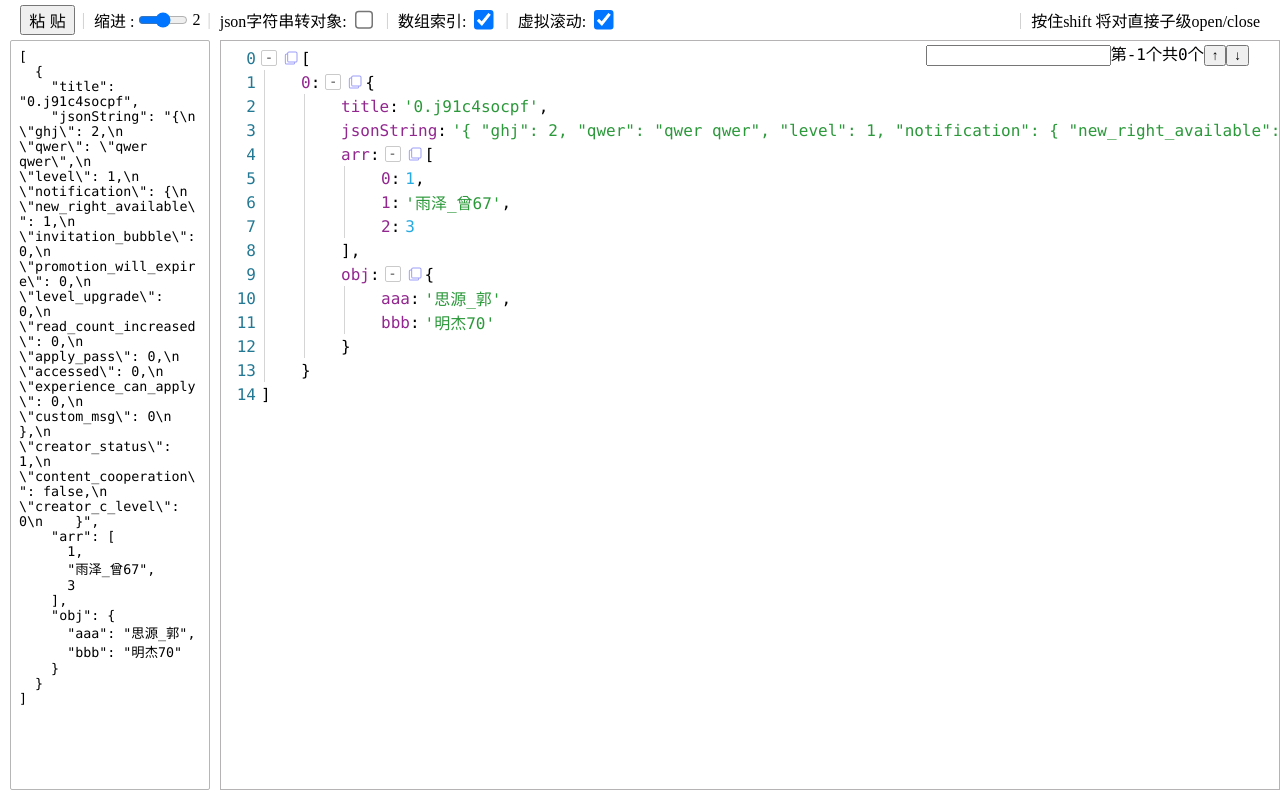
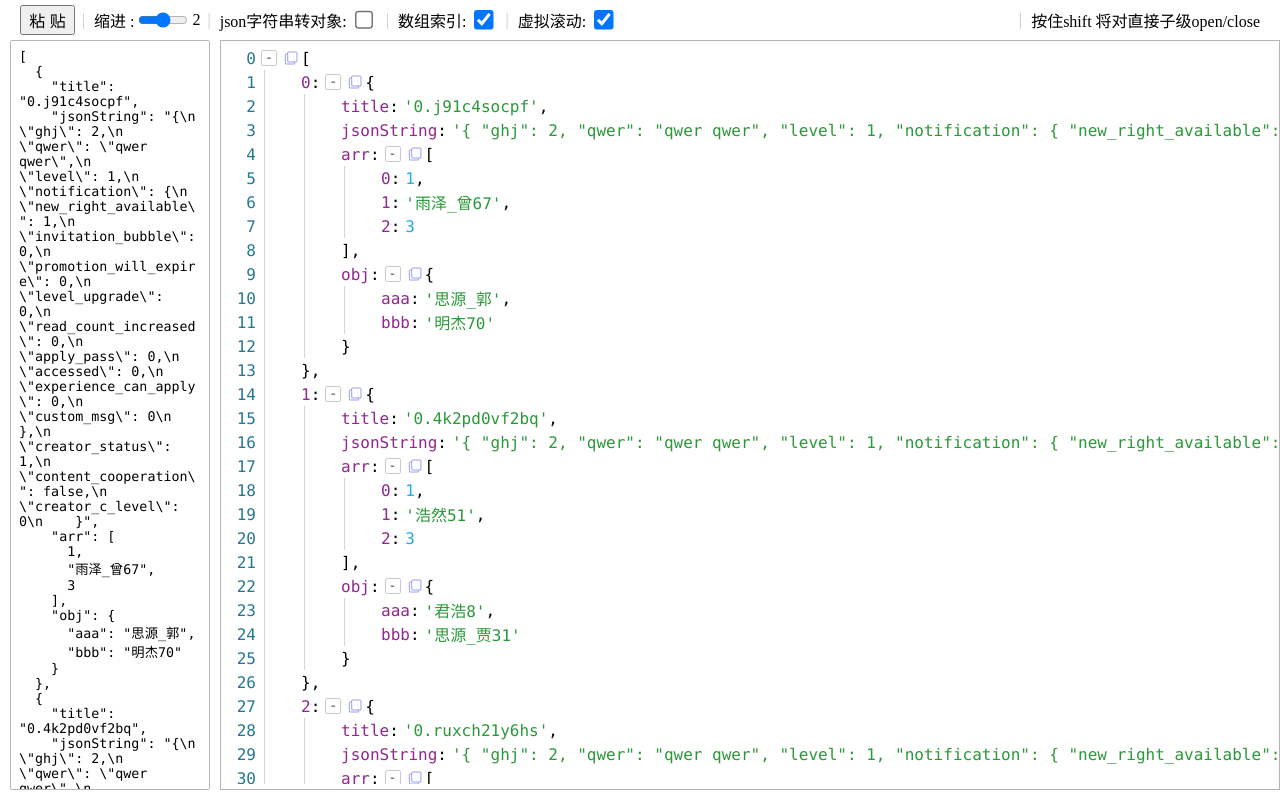
Before and after one commit to rmstsd/rmst-json-preview, a React (Vite) app: page / in a window 1280 px wide. Built offline with nearby package versions, Linux system fonts and the light colour scheme.

Commit message:
搜索高亮, 待完: 滚动, 折叠

```diff
--- a/index.html
+++ b/index.html
@@ -9,7 +9,7 @@
     <meta content="yes" name="apple-mobile-web-app-capable" />
     <meta
       name="viewport"
-      content="width=device-width,height=device-height,inital-scale=1.0,maximum-scale=1.0,user-scalable=no"
+      content="width=device-width,height=device-height,initial-scale=1.0,maximum-scale=1.0,user-scalable=no"
     />
     <meta name="description" content="便捷好用的JSON神器" />
     <meta name="keywords" content="json,json预览,json格式化,格式化工具" />
--- a/src/App.tsx
+++ b/src/App.tsx
@@ -7,7 +7,7 @@ import { useLocalStorageState } from './source-code/hooks'
 
 faker.setLocale('zh_CN')
 
-const data = Array.from({ length: 1 }, () => ({
+const data = Array.from({ length: 100 }, () => ({
   title: Math.random().toString(36),
   // .repeat(Math.floor(Math.random() * 20))
   jsonString: `{
--- a/src/NotFixedHeightDemo.tsx
+++ b/src/NotFixedHeightDemo.tsx
@@ -1,5 +1,5 @@
 import { faker } from '@faker-js/faker'
-import VirtualList from './source-code/components/VirtualList'
+import VirtualList from './source-code/uiComponents/VirtualList'
 
 import { useStateRef } from './source-code/hooks'
 
--- a/src/app.less
+++ b/src/app.less
@@ -16,6 +16,18 @@ body,
     height: 40px;
     padding: 0 20px;
     overflow: auto;
+
+    &::-webkit-scrollbar {
+      width: 4px;
+      height: 4px;
+      background-color: #f5f5f5;
+    }
+
+    /* 修改滚动条滑块的颜色和圆角 */
+    &::-webkit-scrollbar-thumb {
+      background-color: #dadada;
+      border-radius: 10px;
+    }
 
     button {
       cursor: pointer;
--- a/src/source-code/virtualMode/CopyIcon.tsx
+++ b/src/source-code/virtualMode/CopyIcon.tsx
@@ -1,5 +1,6 @@
 import { useState } from 'react'
-import Tooltip from '../components/Tooltip'
+import Tooltip from '../uiComponents/Tooltip'
+import { IconCopy } from './Svg'
 
 const CopyIcon = props => {
   const { onClick, restProps } = props
@@ -15,24 +16,7 @@ const CopyIcon = props => {
   return (
     <Tooltip visible={succ} content="复制成功">
       <span className="copy-icon" onClick={innerOnClick} {...restProps}>
-        <svg
-          fill="none"
-          stroke="currentColor"
-          strokeWidth="3"
-          viewBox="0 0 48 48"
-          width="1em"
-          height="1em"
-          strokeLinecap="butt"
-          strokeLinejoin="miter"
-        >
-          <path
-            fill="currentColor"
-            fillRule="evenodd"
-            stroke="none"
-            d="M18 4.5a5.5 5.5 0 0 0-5.5 5.5v.5H11A5.5 5.5 0 0 0 5.5 16v22a5.5 5.5 0 0 0 5.5 5.5h20a5.5 5.5 0 0 0 5.5-5.5v-.5H38a5.5 5.5 0 0 0 5.5-5.5V10A5.5 5.5 0 0 0 38 4.5H18Zm15.5 33H18a5.5 5.5 0 0 1-5.5-5.5V13.5H11A2.5 2.5 0 0 0 8.5 16v22a2.5 2.5 0 0 0 2.5 2.5h20a2.5 2.5 0 0 0 2.5-2.5v-.5ZM15.5 10A2.5 2.5 0 0 1 18 7.5h20a2.5 2.5 0 0 1 2.5 2.5v22a2.5 2.5 0 0 1-2.5 2.5H18a2.5 2.5 0 0 1-2.5-2.5V10Z"
-            clipRule="evenodd"
-          />
-        </svg>
+        <IconCopy />
       </span>
     </Tooltip>
   )
--- a/src/source-code/virtualMode/Entry.tsx
+++ b/src/source-code/virtualMode/Entry.tsx
@@ -1,12 +1,14 @@
-import React, { useEffect, useMemo, useState } from 'react'
+import React, { useEffect, useMemo, useRef, useState } from 'react'
+import classNames from 'classnames'
 import Highlighter from 'react-highlight-words'
+
 import { clapTabularFromJson, getAllBracket, isLeftBracketItem, isRightBracketItem } from './utils'
-import VirtualList from '../components/VirtualList'
+import VirtualList from '../uiComponents/VirtualList'
 import { useUpdate } from '../hooks'
 import CopyIcon from './CopyIcon'
 
 import './style.less'
-import classNames from 'classnames'
+import { IconArrowDown, IconArrowUp, IconClose } from './Svg'
 
 const rowHeight = 24
 
@@ -21,17 +23,19 @@ type IEntryProps = {
   isShowArrayIndex?: boolean
 }
 
+type IHighlightSearch = { rowIndex: number; type: 'key' | 'renderValue'; match: RegExpMatchArray }
+
+const defaultProps = {
+  isJsonStrToObject: false,
+  indent: 2,
+  isVirtualMode: true,
+  isShowArrayIndex: false,
+  isFixedHeight: true
+}
+
 const Entry: React.FC<IEntryProps> = props => {
-  const {
-    value,
-    isJsonStrToObject,
-    indent,
-    style,
-    isVirtualMode,
-    isFixedHeight = true,
-    isShowArrayIndex
-  } = {
-    ...{ isJsonStrToObject: false, indent: 2, isVirtualMode: true, isShowArrayIndex: false },
+  const { value, isJsonStrToObject, indent, style, isVirtualMode, isFixedHeight, isShowArrayIndex } = {
+    ...defaultProps,
     ...props
   }
 
@@ -46,12 +50,19 @@ const Entry: React.FC<IEntryProps> = props => {
 
   const [wd, setWd] = useState('')
   const [hightIndex, setHightIndex] = useState(-1)
-  const [highlightSearchList, setHighlightSearchList] = useState([])
+  const [highlightSearchList, setHighlightSearchList] = useState<IHighlightSearch[]>([])
+  const [searchVisible, setSearchVisible] = useState(false)
+  const searchInputRef = useRef<HTMLInputElement>(null)
 
   useEffect(() => {
     document.addEventListener('keydown', evt => {
       if (evt.ctrlKey && evt.code === 'KeyF') {
         evt.preventDefault()
+        setSearchVisible(true)
+        searchInputRef.current.focus()
+      }
+      if (evt.code === 'Escape') {
+        setSearchVisible(false)
       }
     })
   }, [])
@@ -164,35 +175,60 @@ const Entry: React.FC<IEntryProps> = props => {
     const _wd = evt.target.value
     setWd(_wd)
 
-    const _highlightSearchList = tabularTotalList.reduce((acc, item) => {
+    if (!_wd) {
+      setHighlightSearchList([])
+      return
+    }
+
+    const _highlightSearchList = tabularTotalList.reduce<IHighlightSearch[]>((acc, item) => {
       if (typeof item.key === 'string') {
-        const sr = Array.from(item.key.matchAll(new RegExp(_wd, 'g')))
+        const singleMatch = Array.from(item.key.matchAll(new RegExp(_wd, 'g')))
 
-        if (sr.length) acc.push(...sr.map(o => ({ row: item, match: o })))
+        if (singleMatch.length) {
+          acc.push(...singleMatch.map(o => ({ rowIndex: item.index, type: 'key' as const, match: o })))
+        }
       }
       if (typeof item.renderValue === 'string') {
-        const sr = Array.from(item.renderValue.matchAll(new RegExp(_wd, 'g')))
+        const singleMatch = Array.from(item.renderValue.matchAll(new RegExp(_wd, 'g')))
 
-        if (sr.length) acc.push(...sr.map(o => ({ row: item, match: o })))
+        if (singleMatch.length) {
+          acc.push(
+            ...singleMatch.map(o => ({ rowIndex: item.index, type: 'renderValue' as const, match: o }))
+          )
+        }
       }
 
       return acc
     }, [])
 
-    console.log('_highlightSearchList', _highlightSearchList)
-
+    setHightIndex(0)
     setHighlightSearchList(_highlightSearchList)
   }
 
-  const getActiveIndex = (renderedItem: IRenderItem, type: 'key' | 'renderValue') => {
-    if (!highlightSearchList[hightIndex]) return -1
+  const getActiveIndex = (renderedItem: IRenderItem, type: IHighlightSearch['type']) => {
+    const flatMatchItem = highlightSearchList[hightIndex]
+    if (!searchVisible || !flatMatchItem) return -1
 
-    if (renderedItem.index === highlightSearchList[hightIndex].row.index) {
-      return 0
+    if (renderedItem.index === flatMatchItem.rowIndex) {
+      if (type === 'key') {
+        const beforeIndex = highlightSearchList.findIndex(item => item.rowIndex === renderedItem.index)
+
+        return hightIndex - beforeIndex
+      }
+
+      if (type === 'renderValue') {
+        const beforeIndex = highlightSearchList.findIndex(
+          item => item.rowIndex === renderedItem.index && item.type === 'renderValue'
+        )
+
+        return hightIndex - beforeIndex
+      }
     }
 
     return -1
   }
+
+  const searchWords = searchVisible ? [wd] : []
 
   const renderRow = (item: IRenderItem) => {
     const isShowArrayIndex = getIsShowArrayKey(item)
@@ -223,7 +259,7 @@ const Entry: React.FC<IEntryProps> = props => {
             activeClassName="highlightActive"
             highlightClassName="highlightClassName"
             activeIndex={getActiveIndex(item, 'key')}
-            searchWords={[wd]}
+            searchWords={searchWords}
             autoEscape={true}
             textToHighlight={item.key}
           />
@@ -256,7 +292,7 @@ const Entry: React.FC<IEntryProps> = props => {
               : null
           }
           highlightClassName="highlightClassName"
-          searchWords={[wd]}
+          searchWords={searchWords}
           autoEscape={true}
           textToHighlight={item.renderValue}
         />
@@ -275,23 +311,41 @@ const Entry: React.FC<IEntryProps> = props => {
 
   return (
     <div className="virtual-mode" style={{ ...style }}>
-      <div className="custom-search">
-        <input type="text" value={wd} onChange={searchOnchange} />
-        <span>第{hightIndex}个</span>
-        <span>共{highlightSearchList.length}个</span>
+      <div
+        className={classNames('custom-search-container', searchVisible && 'custom-search-container-visible')}
+      >
+        <input ref={searchInputRef} type="text" value={wd} onChange={searchOnchange} />
+        <span className="count-container">
+          {highlightSearchList.length ? (
+            <>
+              <span>第 {hightIndex + 1} 项</span>, <span>共 {highlightSearchList.length} 项</span>
+            </>
+          ) : (
+            '无结果'
+          )}
+        </span>
         <button
+          className="find-match-btn"
           onClick={() => {
-            setHightIndex(hightIndex - 1)
+            const _v = hightIndex - 1
+            setHightIndex(_v === -1 ? highlightSearchList.length - 1 : _v)
           }}
         >
-          ↑
+          <IconArrowUp />
         </button>
+
         <button
+          className="find-match-btn"
           onClick={() => {
-            setHightIndex(hightIndex + 1)
+            const _v = hightIndex + 1
+            setHightIndex(_v === highlightSearchList.length ? 0 : _v)
           }}
         >
-          ↓
+          <IconArrowDown />
+        </button>
+
+        <button className="find-match-btn" onClick={() => setSearchVisible(false)}>
+          <IconClose />
         </button>
       </div>
 
--- /dev/null
+++ b/src/source-code/virtualMode/Svg.tsx
@@ -0,0 +1,72 @@
+export const IconArrowUp = () => {
+  return (
+    <svg
+      fill="none"
+      stroke="currentColor"
+      strokeWidth="4"
+      viewBox="0 0 48 48"
+      focusable="false"
+      strokeLinecap="butt"
+      strokeLinejoin="miter"
+      className="arco-icon"
+    >
+      <path d="M11.27 20.272 23.997 7.544l12.728 12.728M24 43V8.705"></path>
+    </svg>
+  )
+}
+
+export const IconArrowDown = () => {
+  return (
+    <svg
+      fill="none"
+      stroke="currentColor"
+      strokeWidth="4"
+      viewBox="0 0 48 48"
+      focusable="false"
+      strokeLinecap="butt"
+      className="arco-icon"
+      strokeLinejoin="miter"
+    >
+      <path d="m11.27 27.728 12.727 12.728 12.728-12.728M24 5v34.295"></path>
+    </svg>
+  )
+}
+
+export const IconClose = () => {
+  return (
+    <svg
+      fill="none"
+      stroke="currentColor"
+      strokeWidth="5"
+      viewBox="0 0 48 48"
+      focusable="false"
+      strokeLinecap="round"
+      strokeLinejoin="round"
+      className="arco-icon"
+    >
+      <path d="M9.857 9.858 24 24m0 0 14.142 14.142M24 24 38.142 9.858M24 24 9.857 38.142"></path>
+    </svg>
+  )
+}
+
+export const IconCopy = () => {
+  return (
+    <svg
+      fill="none"
+      stroke="currentColor"
+      strokeWidth="3"
+      viewBox="0 0 48 48"
+      strokeLinecap="butt"
+      strokeLinejoin="miter"
+      className="arco-icon"
+    >
+      <path
+        fill="currentColor"
+        fillRule="evenodd"
+        stroke="none"
+        d="M18 4.5a5.5 5.5 0 0 0-5.5 5.5v.5H11A5.5 5.5 0 0 0 5.5 16v22a5.5 5.5 0 0 0 5.5 5.5h20a5.5 5.5 0 0 0 5.5-5.5v-.5H38a5.5 5.5 0 0 0 5.5-5.5V10A5.5 5.5 0 0 0 38 4.5H18Zm15.5 33H18a5.5 5.5 0 0 1-5.5-5.5V13.5H11A2.5 2.5 0 0 0 8.5 16v22a2.5 2.5 0 0 0 2.5 2.5h20a2.5 2.5 0 0 0 2.5-2.5v-.5ZM15.5 10A2.5 2.5 0 0 1 18 7.5h20a2.5 2.5 0 0 1 2.5 2.5v22a2.5 2.5 0 0 1-2.5 2.5H18a2.5 2.5 0 0 1-2.5-2.5V10Z"
+        clipRule="evenodd"
+      />
+    </svg>
+  )
+}
--- a/src/source-code/virtualMode/style.less
+++ b/src/source-code/virtualMode/style.less
@@ -1,20 +1,73 @@
+.arco-icon {
+  display: inline-block;
+  width: 1em;
+  height: 1em;
+  vertical-align: -2px;
+  stroke: currentColor;
+}
+
 .virtual-mode {
   font-family: 'Consolas';
   font-size: 16px;
   position: relative;
+  overflow: hidden;
 
-  .custom-search {
+  .custom-search-container {
+    transform: translateY(calc(-100% - 10px));
+    transition: all 0.3s;
     position: absolute;
     top: 0;
     z-index: 5;
-    right: 30px;
+    right: 20px;
+    display: flex;
+    align-items: center;
+    border-left: 1px solid #d4d4d4;
+    border-right: 1px solid #d4d4d4;
+    border-bottom: 1px solid #d4d4d4;
+    box-shadow: 0 0 8px 2px rgba(0, 0, 0, 0.16);
+    background-color: #f3f3f3;
+
+    input {
+      padding: 4px 6px;
+      border: 2px solid transparent;
+      resize: none;
+      outline: none;
+      font-size: 13px;
+      height: 30px;
+      box-sizing: border-box;
+
+      &:hover,
+      &:focus {
+        border-color: #5b9bf5;
+      }
+    }
+
+    .count-container {
+      display: inline-block;
+      width: 180px;
+      text-align: right;
+      margin-right: 5px;
+    }
+    .find-match-btn {
+      font-size: 18px;
+      border: none;
+      cursor: pointer;
+      &:hover {
+        background-color: #dedede;
+      }
+    }
+  }
+
+  .custom-search-container-visible {
+    transform: translateY(0);
   }
 
   .highlightClassName {
+    background-color: yellow;
   }
 
   .highlightActive {
-    background-color: pink;
+    background-color: #f48f42;
   }
 
   .line-numbers {
```
Also changed, not shown: src/source-code/uiComponents/Tooltip.tsx (renamed from src/source-code/components/Tooltip.tsx), src/source-code/uiComponents/Transition.tsx (renamed from src/source-code/components/Transition.tsx), src/source-code/uiComponents/VirtualList.tsx (renamed from src/source-code/components/VirtualList.tsx), src/source-code/uiComponents/transition.less (renamed from src/source-code/components/transition.less).
